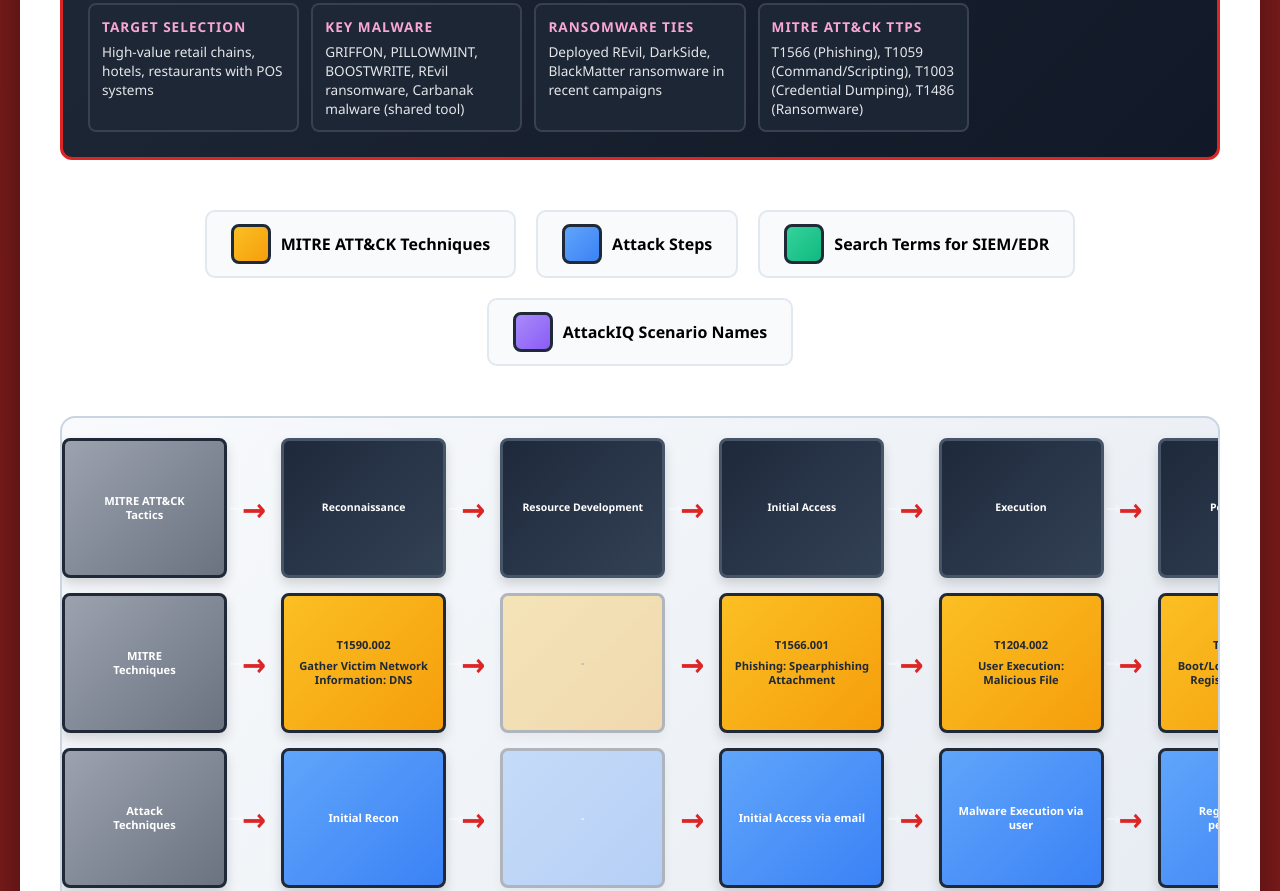
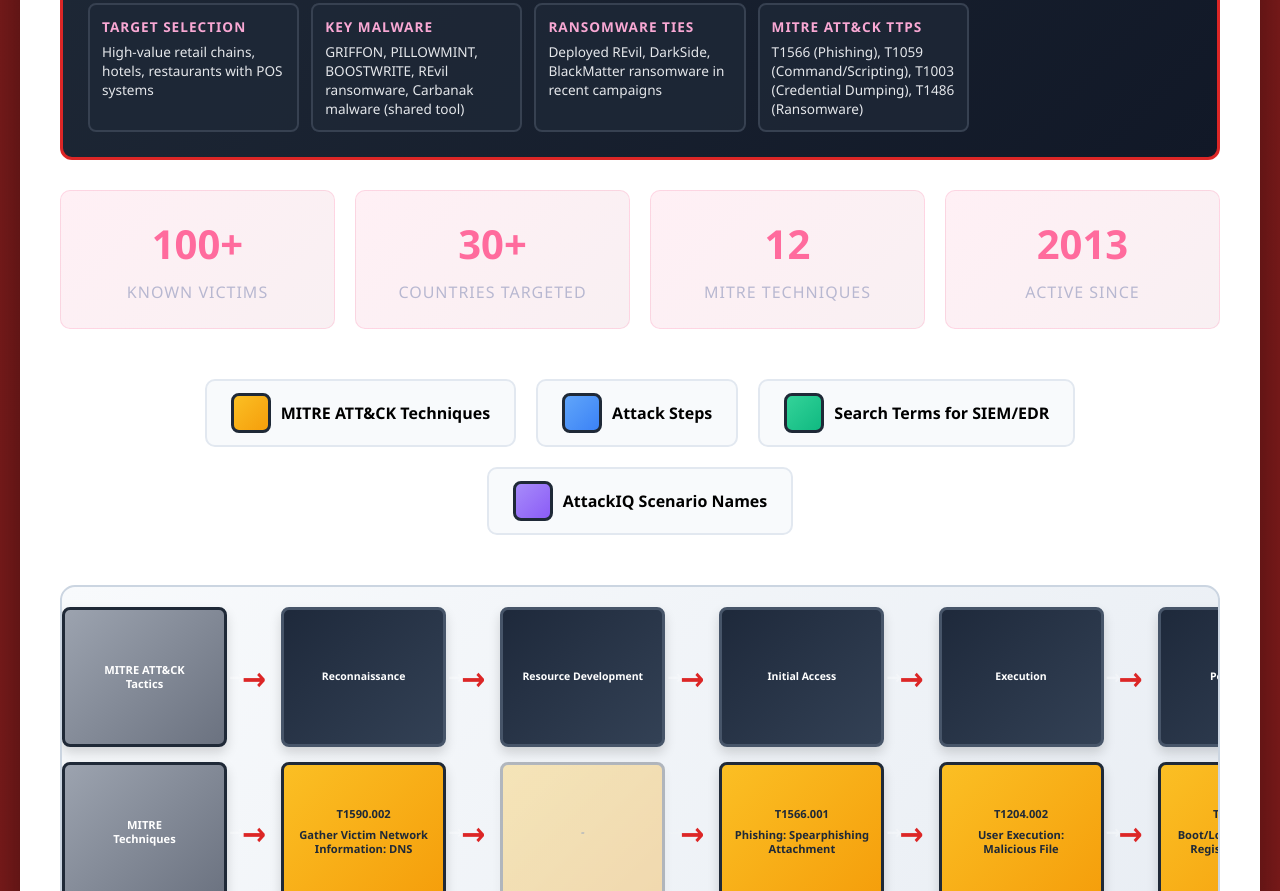
Before and after one commit to tweakn74/APT-Tracker-MITRE-AIQ, a website: page index.html in a window 1280 px wide. Shown: the part 673-1564 px from the top of the page. Drawn offline with Linux system fonts and the light colour scheme.

Commit message:
Move statistics section above Attack Chain Matrix and reduce padding to match Threat Profile section

```diff
--- a/index.html
+++ b/index.html
@@ -596,7 +596,7 @@
             display: grid;
             grid-template-columns: repeat(4, 1fr);
             gap: 20px;
-            margin: 40px 0;
+            margin: 30px 0;
         }
 
         .stat-card {
@@ -1107,6 +1107,11 @@
             <div class="profile-grid" id="profileGrid">
                 <!-- Dynamic content will be inserted here -->
             </div>
+        </div>
+
+        <!-- Statistics -->
+        <div class="statistics" id="statistics">
+            <!-- Dynamic statistics cards -->
         </div>
 
         <div class="legend">
@@ -1226,11 +1231,6 @@
         <!-- Key Statistics -->
         <div class="key-stats-section" id="keyStatsSection">
             <!-- Dynamic key stats will be inserted here -->
-        </div>
-
-        <!-- Statistics -->
-        <div class="statistics" id="statistics">
-            <!-- Dynamic statistics cards -->
         </div>
 
         <!-- How to Search These Sites -->
```
